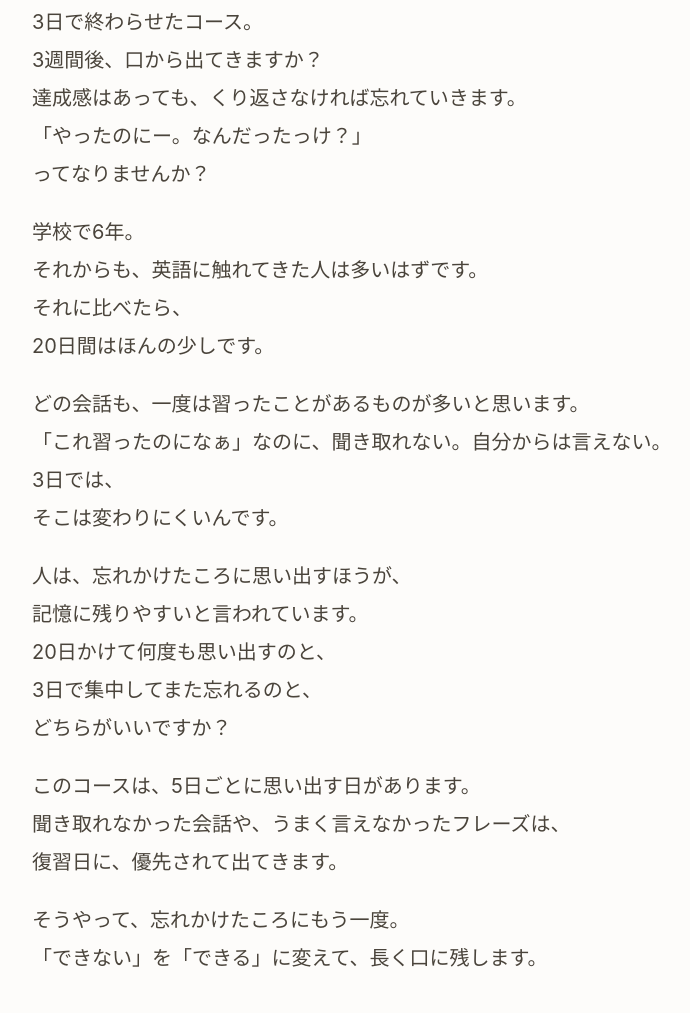
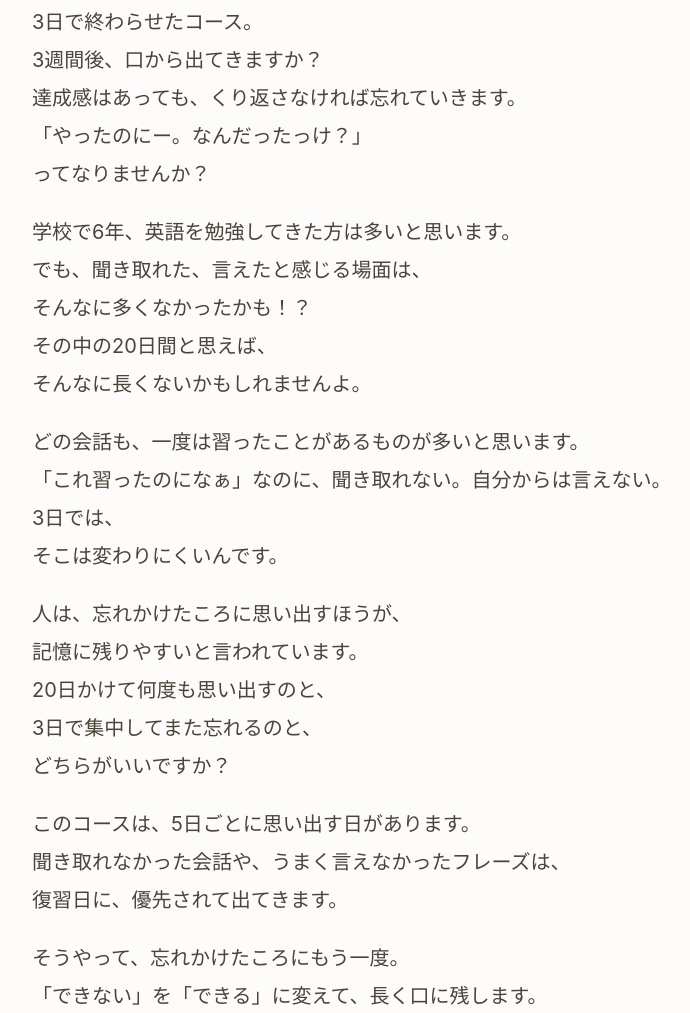
Before and after one commit to harumi-hoshizaki/harmony-horizon-landing, a plain HTML site: page speakup/index.html in a window 1280 px wide. Shown: the part 3208-4221 px from the top of the page, without its empty margins (96-786 px from the left). Drawn offline with Linux system fonts and the light colour scheme.

Commit message:
Speak Up LP: soften first paragraph with HARU's wording
Co-Authored-By: Claude Sonnet 5.5 <noreply@anthropic.com>
Claude-Session: https://claude.ai/code/session_01DhBbsTKFyjwRkNgDjM5Mp9

```diff
--- a/speakup/index.html
+++ b/speakup/index.html
@@ -1042,7 +1042,7 @@
       <h2>20日って、<wbr>長っ！</h2>
       <p class="lede" style="word-break:auto-phrase;text-wrap:pretty;">そう思うかもしれません。</p>
       <p class="lede" style="word-break:auto-phrase;text-wrap:pretty;">3日で終わらせたコース。<br>3週間後、口から出てきますか？<br>達成感はあっても、くり返さなければ忘れていきます。<br>「やったのにー。なんだったっけ？」<br>ってなりませんか？</p>
-      <p class="lede" style="word-break:auto-phrase;text-wrap:pretty;">学校で6年。<br>それからも、英語に触れてきた人は多いはずです。<br>それに比べたら、<br>20日間はほんの少しです。</p>
+      <p class="lede" style="word-break:auto-phrase;text-wrap:pretty;">学校で6年、英語を勉強してきた方は多いと思います。<br>でも、聞き取れた、言えたと感じる場面は、<br>そんなに多くなかったかも！？<br>その中の20日間と思えば、<br>そんなに長くないかもしれませんよ。</p>
       <p class="lede" style="word-break:auto-phrase;text-wrap:pretty;">どの会話も、一度は習ったことがあるものが多いと思います。<br>「これ習ったのになぁ」なのに、聞き取れない。自分からは言えない。<br>3日では、<br>そこは変わりにくいんです。</p>
       <p class="lede" style="word-break:auto-phrase;text-wrap:pretty;">人は、忘れかけたころに思い出すほうが、<br>記憶に残りやすいと言われています。<br>20日かけて何度も思い出すのと、<br>3日で集中してまた忘れるのと、<br>どちらがいいですか？</p>
       <p class="lede" style="word-break:auto-phrase;text-wrap:pretty;">このコースは、5日ごとに思い出す日があります。<br>聞き取れなかった会話や、うまく言えなかったフレーズは、<br>復習日に、優先されて出てきます。</p>
```
